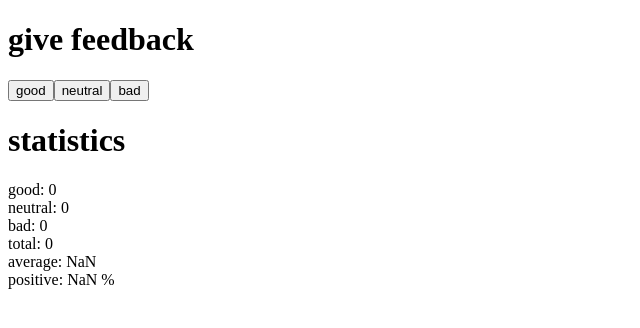
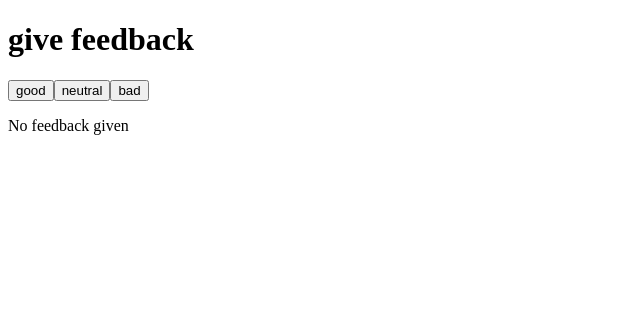
Before and after one commit to IanFonzie/fso, a React (Create React App) app in the folder part1/unicafe/: page / in a window 1280 px wide. Shown: the top 328 px of the page, without its empty margins (0-640 px from the left). Built offline with nearby package versions, Linux system fonts and the light colour scheme.

Commit message:
Complete exercise 1.9

```diff
--- a/part1/unicafe/src/App.js
+++ b/part1/unicafe/src/App.js
@@ -17,6 +17,7 @@ const AvgDisplay = ({label, count, total}) => {
 }
 
 const Statistics = ({good, neutral, bad, total, avgCount}) => {
+  if (total > 0) {
     return (
       <div>
         <h1>statistics</h1>
@@ -28,6 +29,9 @@ const Statistics = ({good, neutral, bad, total, avgCount}) => {
         <AvgDisplay label={"positive"} count={good} total={total} />
       </div>
     )
+  } else {
+    return <p>No feedback given</p>
+  }
 }
 
 const App = () => {
```
Lines whose indentation alone changed are shown as unchanged.
